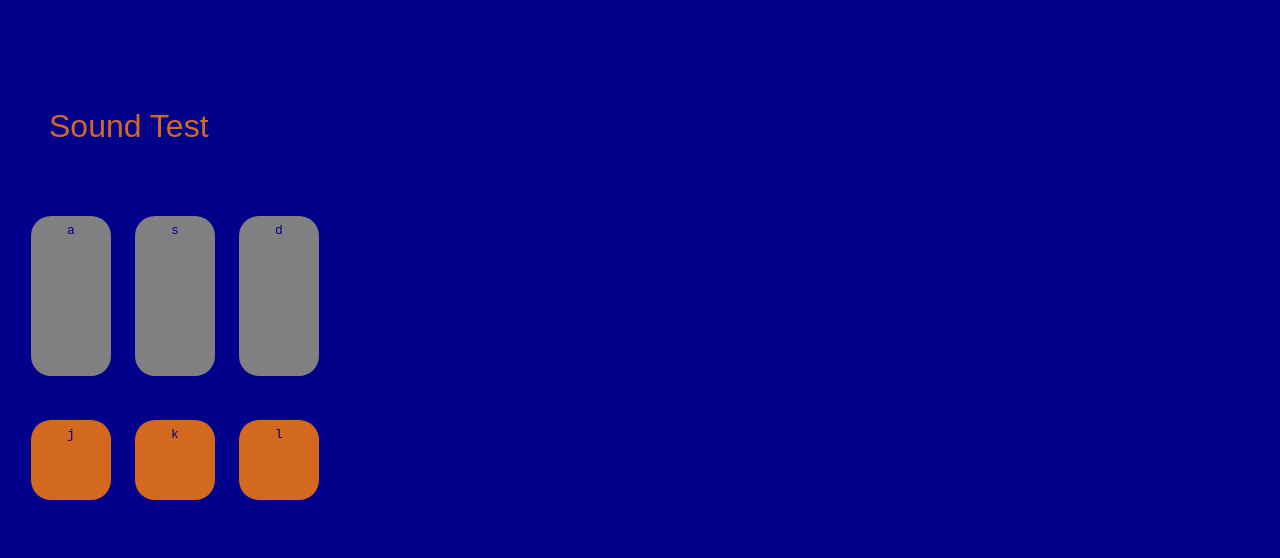
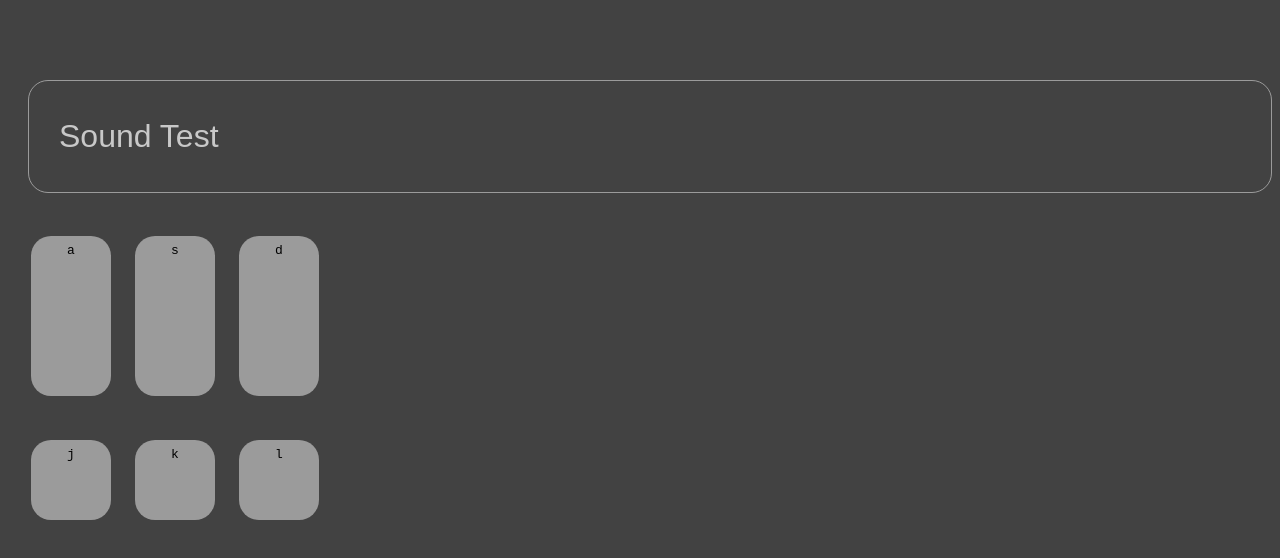
Before and after one commit to notepad-abuser/htmltest, a plain HTML site: page index.html in a window 1280 px wide. Drawn offline with Linux system fonts and the light colour scheme.

Commit message:
bisschen style, bisschen behaviour

```diff
--- a/index.html
+++ b/index.html
@@ -2,8 +2,9 @@
 <html>
     <head>
         <title>Sound Test</title>
-        <link rel="stylesheet" href="styles.css" />
-        <link rel="stylesheet" href="piano.css" />
+        <link rel="stylesheet" href="styles/colors.css" />
+        <link rel="stylesheet" href="styles/page.css" />
+        <link rel="stylesheet" href="styles/piano.css" />
     </head>
 
     <body>
--- a/sound.js
+++ b/sound.js
@@ -2,8 +2,15 @@ console.log("hello");
 
 class PianoKey {
     constructor (htmlDiv, soundFile) {
+        /*
+        mouse + keyboard auf demselben ui element sind abfuck
+        TODO mouse hover style auch mit classList.add/remove?
+        */
+
         this.htmlDiv = htmlDiv;
         this.htmlDiv.addEventListener("click", (event) => {this.trigger()});
+        this.htmlDiv.addEventListener("mouseleave", (event) => {this.release()});
+        this.htmlDiv.addEventListener("mouseleave", (event) => {this.release()});
 
         this.soundFile = soundFile;
     }
--- /dev/null
+++ b/styles/colors.css
@@ -0,0 +1,9 @@
+:root {
+    --background: rgb(66, 66, 66);
+    --background-lighter: rgb(155, 155, 155);
+    --separator: rgb(155, 155, 155);
+    --text: rgb(99, 99, 99);
+    --text-highlight: rgb(255, 255, 255);
+    --text-heading: rgb(200, 200, 200);
+    --button-highlight: rgb(200, 200, 200);
+}
--- a/styles.css
+++ b/styles/page.css
@@ -1,23 +1,27 @@
 body {
-    background-color: darkblue;
-    font-family: sans-serif;
+    background-color: var(--background);
+    font-family:sans-serif;
     line-height: 1.6;
     margin-top: 80px;
 }
 
-p, h1, h2 {
+p,
+h1,
+h2 {
     margin: 20px;
 }
 
-.card h1, h2 {
-    color: chocolate;
+.card h1,
+h2 {
+    padding: 10px;
+    color: var(--text-heading);
     font-weight: 100;
     transition: color .6s;
 }
 
 .card {
     border: 1px solid;
-    border-color: darkblue;
+    border-color: var(--separator);
     border-radius: 20px;
     margin-top: 40px;
     margin-left: 20px;
@@ -29,13 +33,15 @@ p, h1, h2 {
     font-size: small;
 }
 
-.card:hover, .card:hover h1, .card:hover h2 {
-    color:rgb(220, 220, 220);
+.card:hover,
+.card:hover h1,
+.card:hover h2 {
+    color: white;
     border-color: white;
     transition: color .6s, border-color 2s;
 }
 
 ::selection {
-  background: chocolate;
+  background: var(--text-highlight);
   color: white;
 }
--- a/piano.css
+++ b/styles/piano.css
@@ -1,4 +1,5 @@
-.piano-key, .drum-key {
+.piano-key,
+.drum-key {
     cursor: pointer;
     user-select: none;
 
@@ -9,37 +10,29 @@
     height: 160px;
 
     border-radius: 20px;
-    background-color: gray;
+    background-color: var(--background-lighter);
 
     text-align: center;
-
     transition: color .6s;
 }
 
-.piano-key {
-    color: darkblue;
-}
-
 .drum-key {
-    color: darkblue;
     height: 80px;
-    background: chocolate;
-    transition: color .6s;
 }
 
 .key-active {
-    background: chocolate;
+    background: var(--text-highlight);
     color: darkblue;
 }
 
 .piano-key:hover,
 .drum-key:hover {
-    color: white;
-    transition: color .6s;
+    color: var(--text-highlight);
+    background-color: var(--button-highlight);
+    transition: color .6s, background-color .6s;
 }
 
 .piano-key span,
 .drum-key span {
     font-family: monospace;
-    align-self: flex-end;
 }
```
